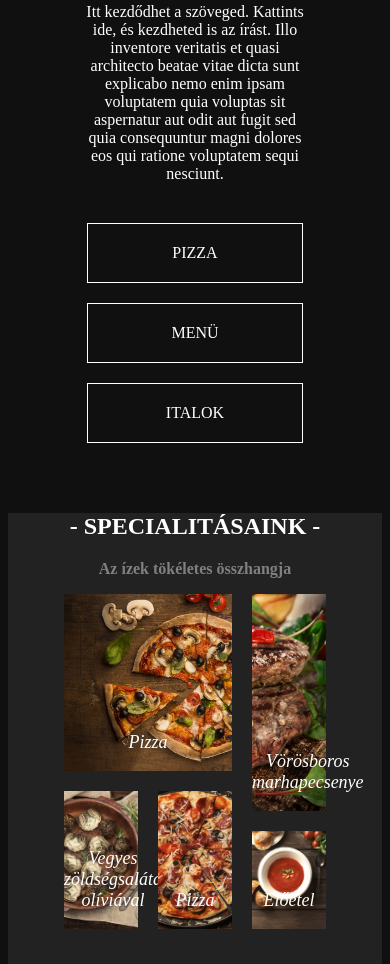
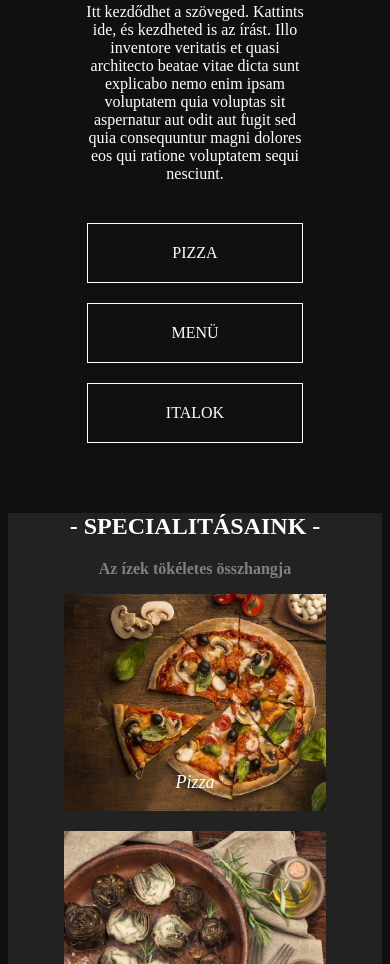
Before and after one commit to bzalan78/Pizzaoldal, a plain HTML site: page index.html in a window 390 px wide. Shown: the part 1036-2000 px from the top of the page. Drawn offline with Linux system fonts and the light colour scheme.

Commit message:
pizza képek telofon nézet reszponzivitás

```diff
--- a/pizza.css
+++ b/pizza.css
@@ -90,7 +90,7 @@ a{
 }
 #szeless3{
     text-align: center;
-    height: 900px;
+    height: 800px;
 }
 #text3{
     text-align: center;
@@ -342,6 +342,85 @@ footer{
     #fater{
         width: 100%;
     }
+    #kepek{
+        display: grid;
+        grid-template-columns: repeat(9, 1fr);
+        grid-template-rows: repeat(35, 5vw);
+        grid-gap: 20px;
+        margin-left: 15%;
+        margin-right: 15%;
+
+    }
+    #fopizza{
+        background-image: url(képek/fejlec.jpg);
+        background-size: cover;
+
+
+        grid-column-start: 1;
+        grid-column-end: 10;
+        grid-row-start: 1;
+        grid-row-end: 7;
+        display: flex;
+      height: 100%;
+      background-repeat: no-repeat;
+    }
+    #kebab{
+        background-image: url(képek/kebab.jpg);
+        background-size: cover;
+
+        grid-column-start: 1;
+        grid-column-end: 10;
+        grid-row-start: 21;
+        grid-row-end: 28;
+        display: flex;
+      height: 100%;
+      background-position: 0px,40px;
+      background-repeat: no-repeat;
+    }
+
+    #moki{
+        background-image: url(képek/zold.jpg);
+        background-size: cover;
+
+        grid-column-start: 1;
+        grid-column-end: 10;
+        grid-row-start: 7;
+        grid-row-end: 14;
+        display: flex;
+      height: 100%;
+      background-position:-50px ;
+      background-repeat: no-repeat;
+    }
+    #nagypizza{
+        background-image: url(képek/bigpiz.jpg);
+        background-size: cover;
+        grid-column-start: 1;
+        grid-column-end: 10;
+        grid-row-start: 14;
+        grid-row-end: 21;
+        display: flex;
+      height: 100%;
+      background-repeat: no-repeat;
+      background-position: 0px,40px;
+
+    }
+    #smekleves{
+        background-image: url(képek/leves.jpg);
+        background-size: cover;
+        grid-column-start: 1;
+        grid-column-end: 10;
+        grid-row-start: 28;
+        grid-row-end: 35;
+        display: flex;
+      height: 100%;
+      background-position: 0px,40px;
+      background-repeat: no-repeat;
+
+    }
+    #szeless3{
+        height: 1900px;
+    }
+
 }
 @media only screen and (max-width: 470px){
 
@@ -355,7 +434,12 @@ footer{
     .gombok{
         display: block;
     }
-
+    #szeless3{
+        height: 1600px;
+    }
+    header{
+        background-position: -80px;
+    }
 }
 @media only screen and (max-width: 1204px){
     #menu{
```
